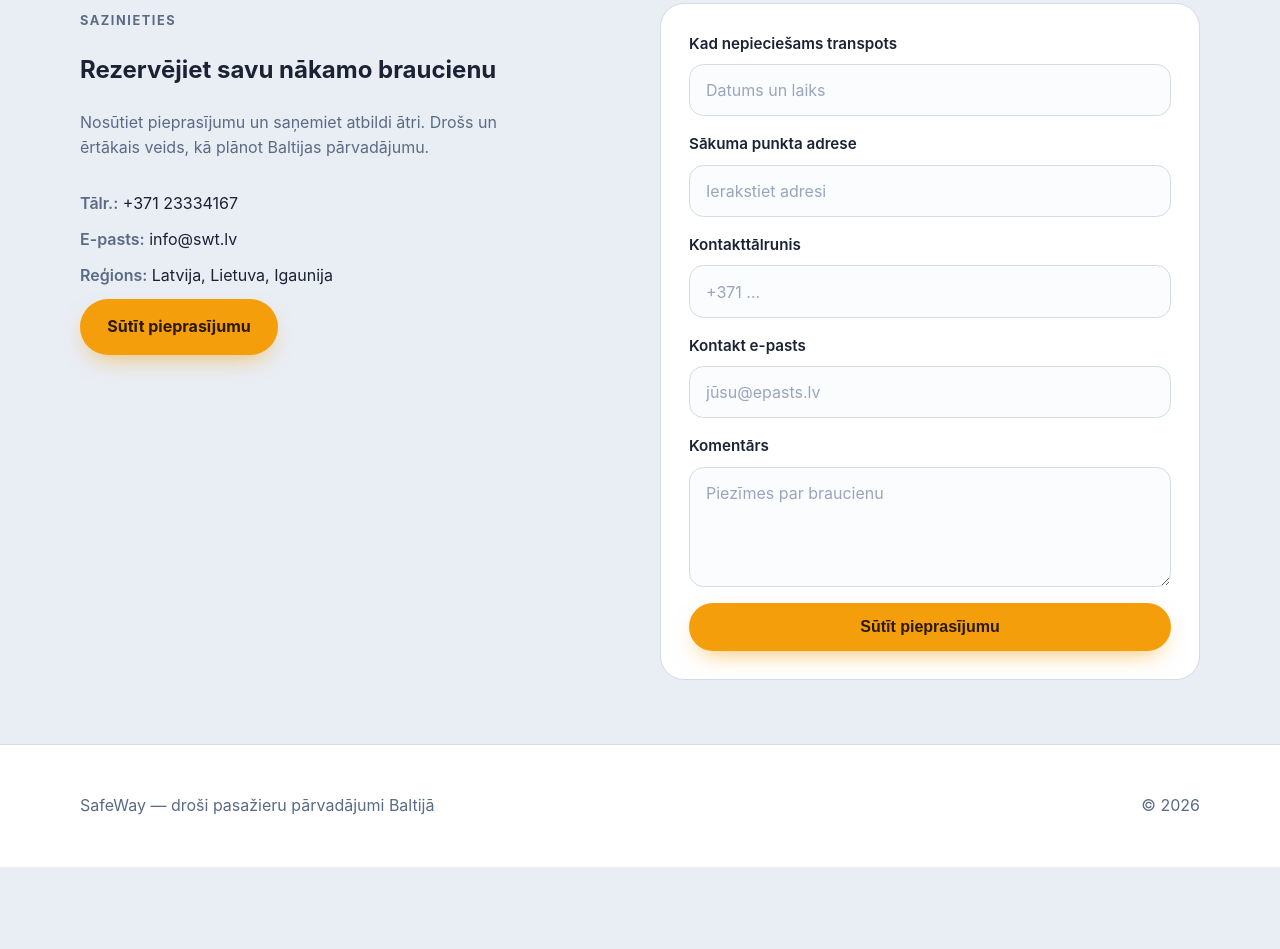
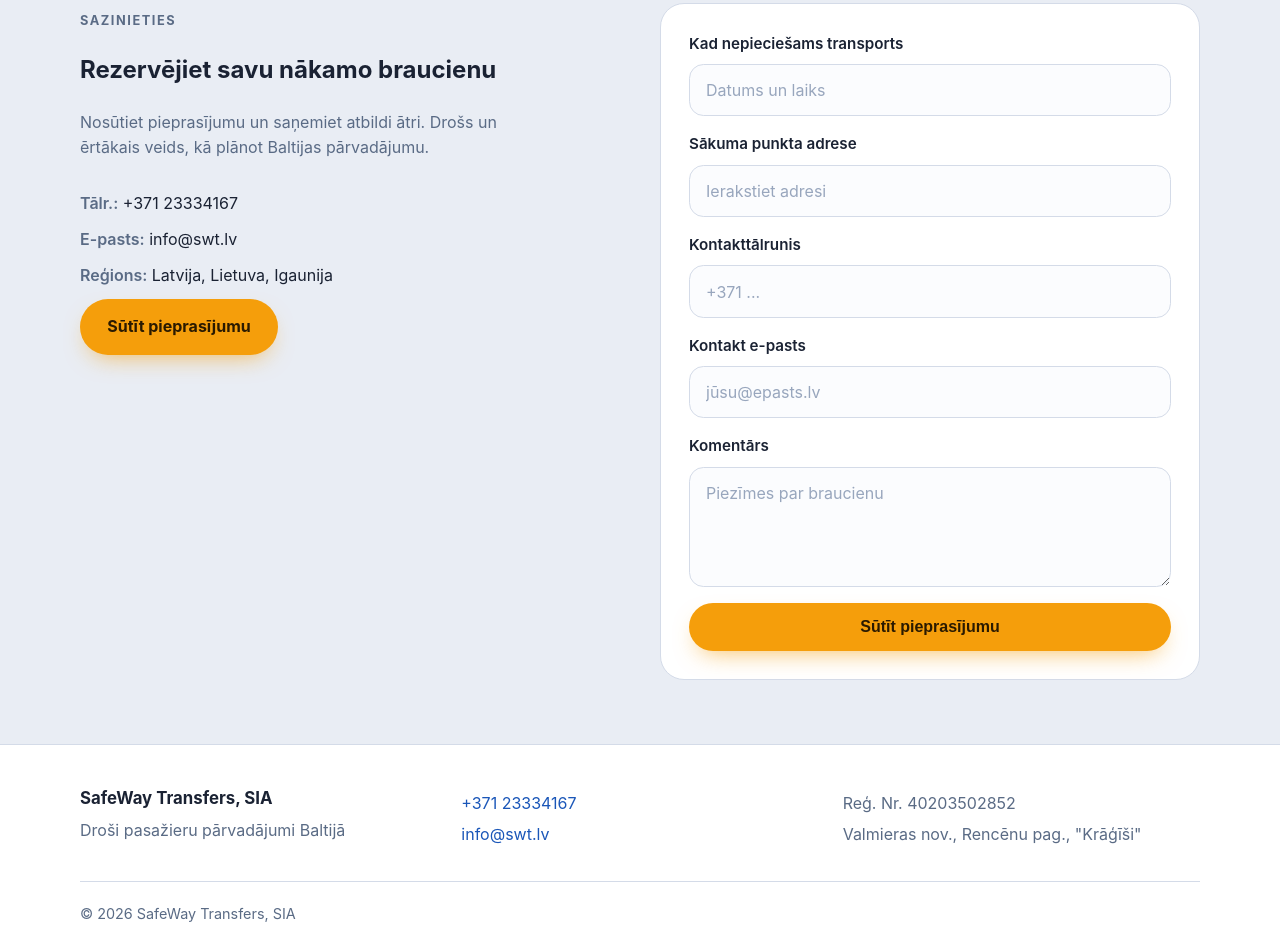
Before and after one commit to GaraisX/SafeWay, a plain HTML site: page index.html in a window 1280 px wide. Shown: the part 848-1797 px from the top of the page. Before the commit the page ends 1715 px from the top, so only its background shows below. Drawn offline with Linux system fonts and the light colour scheme.

Commit message:
Apstiprināti faktu dati + vizuālā pārstrāde
- Vizuālā pārstrāde uz gaišu paleti, vieglu līniju bloki, hero gradients
- Galvene: nav+valoda pa labi, GitHub poga noņemta
- Hero teksts precizēts un pārtulkots 5 valodās
- Footer ar pilniem kontaktdatiem (tālr., e-pasts, reģ.nr., adrese)

Co-Authored-By: Claude Opus 4.8 (1M context) <noreply@anthropic.com>

```diff
--- a/index.html
+++ b/index.html
@@ -73,7 +73,7 @@
           </div>
         </div>
         <form class="request-form" id="transport-form">
-          <label for="transport-date" data-key="formDateLabel">Kad nepieciešams transpots</label>
+          <label for="transport-date" data-key="formDateLabel">Kad nepieciešams transports</label>
           <input id="transport-date" name="transportDate" type="text" data-placeholder-key="formDatePlaceholder" placeholder="Datums un laiks" />
 
           <label for="transport-address" data-key="formAddressLabel">Sākuma punkta adrese</label>
@@ -95,9 +95,22 @@
   </main>
 
   <footer class="site-footer">
-    <div class="container footer-inner">
-      <p>SafeWay — droši pasažieru pārvadājumi Baltijā</p>
-      <p>© 2026</p>
+    <div class="container footer-grid">
+      <div class="footer-col">
+        <strong class="footer-brand">SafeWay Transfers, SIA</strong>
+        <p data-key="footerTagline">Droši pasažieru pārvadājumi Baltijā</p>
+      </div>
+      <div class="footer-col">
+        <p><a href="tel:+37123334167">+371 23334167</a></p>
+        <p><a href="mailto:info@swt.lv">info@swt.lv</a></p>
+      </div>
+      <div class="footer-col">
+        <p>Reģ. Nr. 40203502852</p>
+        <p>Valmieras nov., Rencēnu pag., "Krāģīši"</p>
+      </div>
+    </div>
+    <div class="container footer-bottom">
+      <p>© 2026 SafeWay Transfers, SIA</p>
     </div>
   </footer>
 
@@ -123,7 +136,7 @@
         contactEmail: 'info@swt.lv',
         contactRegion: 'Latvija, Lietuva, Igaunija',
         contactButton: 'Sūtīt pieprasījumu',
-        formDateLabel: 'Kad nepieciešams transpots',
+        formDateLabel: 'Kad nepieciešams transports',
         formDatePlaceholder: 'Datums un laiks',
         formAddressLabel: 'Sākuma punkta adrese',
         formAddressPlaceholder: 'Ierakstiet adresi',
@@ -134,6 +147,7 @@
         formCommentLabel: 'Komentārs',
         formCommentPlaceholder: 'Piezīmes par braucienu',
         formSubmit: 'Sūtīt pieprasījumu',
+        footerTagline: 'Droši pasažieru pārvadājumi Baltijā',
       },
       de: {
         navServices: 'Dienstleistungen',
@@ -166,6 +180,7 @@
         formCommentLabel: 'Kommentar',
         formCommentPlaceholder: 'Anmerkungen zur Fahrt',
         formSubmit: 'Anfrage senden',
+        footerTagline: 'Sicherer Personentransport im Baltikum',
       },
       ee: {
         navServices: 'Teenused',
@@ -198,6 +213,7 @@
         formCommentLabel: 'Kommentaar',
         formCommentPlaceholder: 'Märkused sõidu kohta',
         formSubmit: 'Saada päring',
+        footerTagline: 'Turvaline reisijatevedu Baltikumis',
       },
       lt: {
         navServices: 'Paslaugos',
@@ -230,6 +246,7 @@
         formCommentLabel: 'Komentaras',
         formCommentPlaceholder: 'Pastabos apie kelionę',
         formSubmit: 'Siųsti užklausą',
+        footerTagline: 'Saugūs keleivių pervežimai Baltijos šalyse',
       },
       en: {
         navServices: 'Services',
@@ -262,6 +279,7 @@
         formCommentLabel: 'Comment',
         formCommentPlaceholder: 'Notes about the journey',
         formSubmit: 'Send request',
+        footerTagline: 'Safe passenger transport in the Baltics',
       },
     };
 
--- a/styles.css
+++ b/styles.css
@@ -330,16 +330,53 @@ a {
 }
 
 .site-footer {
-  padding: 2rem 0;
+  padding: 2.5rem 0 1.5rem;
   border-top: 1px solid var(--border);
   background: var(--surface);
+  color: var(--muted);
 }
 
-.footer-inner {
-  display: flex;
-  justify-content: space-between;
-  align-items: center;
-  color: var(--muted);
+.footer-grid {
+  display: grid;
+  grid-template-columns: repeat(3, minmax(0, 1fr));
+  gap: 1.5rem;
+}
+
+.footer-col p {
+  margin: 0.35rem 0;
+}
+
+.footer-col a {
+  color: var(--accent);
+}
+
+.footer-col a:hover {
+  text-decoration: underline;
+}
+
+.footer-brand {
+  display: block;
+  color: var(--text);
+  font-size: 1.05rem;
+  margin-bottom: 0.35rem;
+}
+
+.footer-bottom {
+  margin-top: 1.75rem;
+  padding-top: 1.25rem;
+  border-top: 1px solid var(--border);
+  font-size: 0.9rem;
+}
+
+.footer-bottom p {
+  margin: 0;
+}
+
+@media (max-width: 650px) {
+  .footer-grid {
+    grid-template-columns: 1fr;
+    gap: 1.25rem;
+  }
 }
 
 @media (max-width: 900px) {
```
